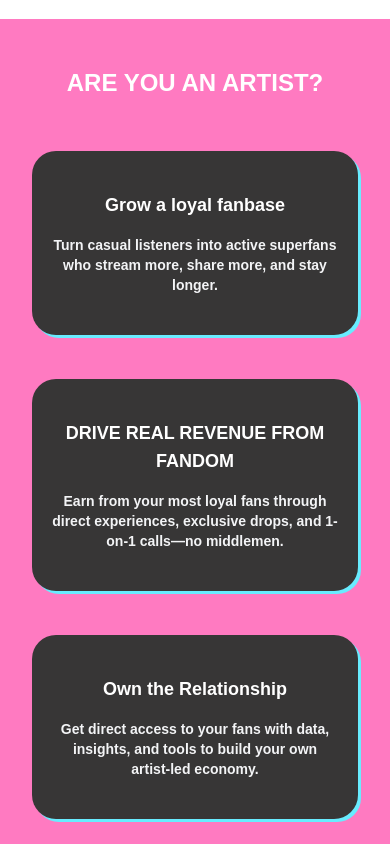
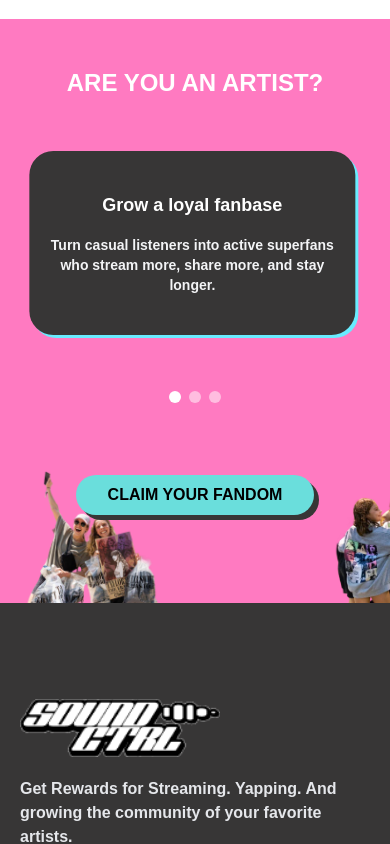
Before and after one commit to arewageek/sound-ctrl, a Next.js app: page / in a window 390 px wide. Shown: the part 4500-5344 px from the top of the page. Built offline with nearby package versions, Linux system fonts and the light colour scheme; a web font is replaced by a local one.

Commit message:
Installed shadcn-carousel and replaced ArtistCard with ArtistsCarousel in ArtistSection component

```diff
--- a/package.json
+++ b/package.json
@@ -12,6 +12,8 @@
     "@radix-ui/react-slot": "^1.2.3",
     "class-variance-authority": "^0.7.1",
     "clsx": "^2.1.1",
+    "embla-carousel-autoplay": "^8.6.0",
+    "embla-carousel-react": "^8.6.0",
     "framer-motion": "^12.12.2",
     "lucide-react": "^0.511.0",
     "next": "15.1.8",
--- a/src/components/sections/artist-section.tsx
+++ b/src/components/sections/artist-section.tsx
@@ -1,16 +1,10 @@
 import React from 'react'
-import ArtistCard, { IArtistBlock } from './artist-card'
 import { GlitchButton } from '../buttons/glitch-button'
 import Image from 'next/image'
+import ArtistsCarousel from './artists-carousel'
 
 
 const ArtistSection = () => {
-
-    const blocks: IArtistBlock[] = [
-        { title: "Grow a loyal fanbase", description: "Turn casual listeners into active superfans who stream more, share more, and stay longer." },
-        { title: "DRIVE REAL REVENUE FROM FANDOM", description: "Earn from your most loyal fans through direct experiences, exclusive drops, and 1-on-1 calls—no middlemen." },
-        { title: "Own the Relationship", description: "Get direct access to your fans with data, insights, and tools to build your own artist-led economy." }
-    ]
 
     return (
         <div className='w-full px-5 lg:px-48 py-12 lg:py-48 bg-accent-100 text-white flex flex-col gap-y-10 relative'>
@@ -20,7 +14,7 @@
                 </h2>
             </div>
             <div className='flex gap-5 flex-col lg:flex-row items-stretch min-h-full w-full lg:w-4/5 mx-auto z-10'>
-                {blocks.map((b, i) => <ArtistCard key={i} title={b.title} description={b.description} />)}
+                <ArtistsCarousel />
             </div>
             <div className="mt-8 flex justify-center w-full h-full z-10">
                 <GlitchButton text="Claim your fandom" shadow="shadow-glitch-gray" background="bg-primary-100" />
--- /dev/null
+++ b/src/components/sections/artists-carousel.tsx
@@ -0,0 +1,66 @@
+"use client";
+
+import { Carousel, CarouselContent, CarouselItem, type CarouselApi } from '@/components/ui/carousel'
+import { useEffect, useState } from 'react'
+import Autoplay from "embla-carousel-autoplay"
+import ArtistCard, { IArtistBlock } from './artist-card'
+
+const ArtistsCarousel = () => {
+
+    const [api, setApi] = useState<CarouselApi>()
+    const [current, setCurrent] = useState(0)
+    const [count, setCount] = useState(0)
+
+    const blocks: IArtistBlock[] = [
+        { title: "Grow a loyal fanbase", description: "Turn casual listeners into active superfans who stream more, share more, and stay longer." },
+        { title: "DRIVE REAL REVENUE FROM FANDOM", description: "Earn from your most loyal fans through direct experiences, exclusive drops, and 1-on-1 calls—no middlemen." },
+        { title: "Own the Relationship", description: "Get direct access to your fans with data, insights, and tools to build your own artist-led economy." }
+    ]
+
+    useEffect(() => {
+        if (!api) return;
+
+        setCount(api.scrollSnapList().length)
+        setCurrent(api.selectedScrollSnap() + 1)
+
+        api.on('select', () => setCurrent(api.selectedScrollSnap() + 1))
+    }, [api])
+
+    return (
+        <div>
+            <Carousel
+                setApi={setApi}
+                plugins={[
+                    Autoplay({
+                        delay: 2000,
+                    }),
+                ]}
+                className='block lg:hidden'
+            >
+                <CarouselContent>
+                    {blocks.map((b, key) =>
+                        <CarouselItem key={key}>
+                            <ArtistCard title={b.title} description={b.description} />
+                        </CarouselItem>
+                    )}
+                </CarouselContent>
+                <div className='flex justify-center mt-4 gap-x-2'>
+                    {Array.from({ length: count }).map((_, i) => (
+                        <div className={`h-3 w-3 rounded-full ${i == current - 1 ? "bg-white" : "bg-white/50"} hover:bg-white/80 transition-all duration-300 cursor-pointer`}
+                            key={i}
+                            onClick={() => api?.scrollTo(i)}
+                        >
+
+                        </div>
+                    ))}
+                </div>
+            </Carousel>
+
+            <div className='hidden lg:flex w-full gap-x-5'>
+                {blocks.map((b, i) => <ArtistCard key={i} title={b.title} description={b.description} />)}
+            </div>
+        </div>
+    )
+}
+
+export default ArtistsCarousel
--- /dev/null
+++ b/src/components/ui/carousel.tsx
@@ -0,0 +1,262 @@
+"use client"
+
+import * as React from "react"
+import useEmblaCarousel, {
+  type UseEmblaCarouselType,
+} from "embla-carousel-react"
+import { ArrowLeft, ArrowRight } from "lucide-react"
+
+import { cn } from "@/lib/utils"
+import { Button } from "@/components/ui/button"
+
+type CarouselApi = UseEmblaCarouselType[1]
+type UseCarouselParameters = Parameters<typeof useEmblaCarousel>
+type CarouselOptions = UseCarouselParameters[0]
+type CarouselPlugin = UseCarouselParameters[1]
+
+type CarouselProps = {
+  opts?: CarouselOptions
+  plugins?: CarouselPlugin
+  orientation?: "horizontal" | "vertical"
+  setApi?: (api: CarouselApi) => void
+}
+
+type CarouselContextProps = {
+  carouselRef: ReturnType<typeof useEmblaCarousel>[0]
+  api: ReturnType<typeof useEmblaCarousel>[1]
+  scrollPrev: () => void
+  scrollNext: () => void
+  canScrollPrev: boolean
+  canScrollNext: boolean
+} & CarouselProps
+
+const CarouselContext = React.createContext<CarouselContextProps | null>(null)
+
+function useCarousel() {
+  const context = React.useContext(CarouselContext)
+
+  if (!context) {
+    throw new Error("useCarousel must be used within a <Carousel />")
+  }
+
+  return context
+}
+
+const Carousel = React.forwardRef<
+  HTMLDivElement,
+  React.HTMLAttributes<HTMLDivElement> & CarouselProps
+>(
+  (
+    {
+      orientation = "horizontal",
+      opts,
+      setApi,
+      plugins,
+      className,
+      children,
+      ...props
+    },
+    ref
+  ) => {
+    const [carouselRef, api] = useEmblaCarousel(
+      {
+        ...opts,
+        axis: orientation === "horizontal" ? "x" : "y",
+      },
+      plugins
+    )
+    const [canScrollPrev, setCanScrollPrev] = React.useState(false)
+    const [canScrollNext, setCanScrollNext] = React.useState(false)
+
+    const onSelect = React.useCallback((api: CarouselApi) => {
+      if (!api) {
+        return
+      }
+
+      setCanScrollPrev(api.canScrollPrev())
+      setCanScrollNext(api.canScrollNext())
+    }, [])
+
+    const scrollPrev = React.useCallback(() => {
+      api?.scrollPrev()
+    }, [api])
+
+    const scrollNext = React.useCallback(() => {
+      api?.scrollNext()
+    }, [api])
+
+    const handleKeyDown = React.useCallback(
+      (event: React.KeyboardEvent<HTMLDivElement>) => {
+        if (event.key === "ArrowLeft") {
+          event.preventDefault()
+          scrollPrev()
+        } else if (event.key === "ArrowRight") {
+          event.preventDefault()
+          scrollNext()
+        }
+      },
+      [scrollPrev, scrollNext]
+    )
+
+    React.useEffect(() => {
+      if (!api || !setApi) {
+        return
+      }
+
+      setApi(api)
+    }, [api, setApi])
+
+    React.useEffect(() => {
+      if (!api) {
+        return
+      }
+
+      onSelect(api)
+      api.on("reInit", onSelect)
+      api.on("select", onSelect)
+
+      return () => {
+        api?.off("select", onSelect)
+      }
+    }, [api, onSelect])
+
+    return (
+      <CarouselContext.Provider
+        value={{
+          carouselRef,
+          api: api,
+          opts,
+          orientation:
+            orientation || (opts?.axis === "y" ? "vertical" : "horizontal"),
+          scrollPrev,
+          scrollNext,
+          canScrollPrev,
+          canScrollNext,
+        }}
+      >
+        <div
+          ref={ref}
+          onKeyDownCapture={handleKeyDown}
+          className={cn("relative", className)}
+          role="region"
+          aria-roledescription="carousel"
+          {...props}
+        >
+          {children}
+        </div>
+      </CarouselContext.Provider>
+    )
+  }
+)
+Carousel.displayName = "Carousel"
+
+const CarouselContent = React.forwardRef<
+  HTMLDivElement,
+  React.HTMLAttributes<HTMLDivElement>
+>(({ className, ...props }, ref) => {
+  const { carouselRef, orientation } = useCarousel()
+
+  return (
+    <div ref={carouselRef} className="overflow-hidden">
+      <div
+        ref={ref}
+        className={cn(
+          "flex",
+          orientation === "horizontal" ? "-ml-4" : "-mt-4 flex-col",
+          className
+        )}
+        {...props}
+      />
+    </div>
+  )
+})
+CarouselContent.displayName = "CarouselContent"
+
+const CarouselItem = React.forwardRef<
+  HTMLDivElement,
+  React.HTMLAttributes<HTMLDivElement>
+>(({ className, ...props }, ref) => {
+  const { orientation } = useCarousel()
+
+  return (
+    <div
+      ref={ref}
+      role="group"
+      aria-roledescription="slide"
+      className={cn(
+        "min-w-0 shrink-0 grow-0 basis-full",
+        orientation === "horizontal" ? "pl-4" : "pt-4",
+        className
+      )}
+      {...props}
+    />
+  )
+})
+CarouselItem.displayName = "CarouselItem"
+
+const CarouselPrevious = React.forwardRef<
+  HTMLButtonElement,
+  React.ComponentProps<typeof Button>
+>(({ className, variant = "outline", size = "icon", ...props }, ref) => {
+  const { orientation, scrollPrev, canScrollPrev } = useCarousel()
+
+  return (
+    <Button
+      ref={ref}
+      variant={variant}
+      size={size}
+      className={cn(
+        "absolute  h-8 w-8 rounded-full",
+        orientation === "horizontal"
+          ? "-left-12 top-1/2 -translate-y-1/2"
+          : "-top-12 left-1/2 -translate-x-1/2 rotate-90",
+        className
+      )}
+      disabled={!canScrollPrev}
+      onClick={scrollPrev}
+      {...props}
+    >
+      <ArrowLeft className="h-4 w-4" />
+      <span className="sr-only">Previous slide</span>
+    </Button>
+  )
+})
+CarouselPrevious.displayName = "CarouselPrevious"
+
+const CarouselNext = React.forwardRef<
+  HTMLButtonElement,
+  React.ComponentProps<typeof Button>
+>(({ className, variant = "outline", size = "icon", ...props }, ref) => {
+  const { orientation, scrollNext, canScrollNext } = useCarousel()
+
+  return (
+    <Button
+      ref={ref}
+      variant={variant}
+      size={size}
+      className={cn(
+        "absolute h-8 w-8 rounded-full",
+        orientation === "horizontal"
+          ? "-right-12 top-1/2 -translate-y-1/2"
+          : "-bottom-12 left-1/2 -translate-x-1/2 rotate-90",
+        className
+      )}
+      disabled={!canScrollNext}
+      onClick={scrollNext}
+      {...props}
+    >
+      <ArrowRight className="h-4 w-4" />
+      <span className="sr-only">Next slide</span>
+    </Button>
+  )
+})
+CarouselNext.displayName = "CarouselNext"
+
+export {
+  type CarouselApi,
+  Carousel,
+  CarouselContent,
+  CarouselItem,
+  CarouselPrevious,
+  CarouselNext,
+}
```
Also changed, not shown: 1 other file (tests, documents, lock files or other folders).
